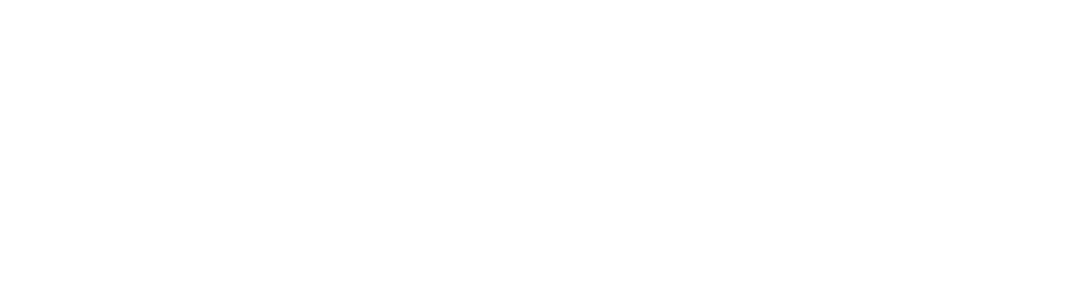
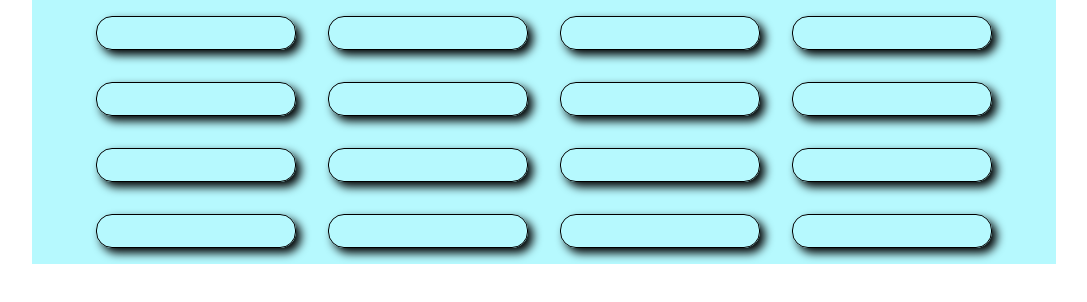
Before and after one commit to LeonardSuli/js-es6-icons, a plain HTML site: page index.html in a window 1280 px wide. Shown: the whole page, without its empty margins (96-1183 px from the left). Drawn offline with Linux system fonts and the light colour scheme.

Commit message:
add element & class box and add css style

```diff
--- a/assets/css/style.css
+++ b/assets/css/style.css
@@ -0,0 +1,25 @@
+*{
+    margin: 0;
+    padding: 0;
+    box-sizing: border-box;
+}
+
+.container{
+    width: 80%;
+    margin: auto;
+    display: flex;
+    justify-content: center;
+    flex-wrap: wrap;
+    background-color: rgb(182, 249, 254);
+}
+
+.box{
+    width: 200px;
+    margin: auto;
+    text-align: center;
+    border: 1px solid black;
+    border-radius: 1rem;
+    margin: 1rem;
+    box-shadow: 5px 5px 10px;
+    padding: 1rem;
+}
--- a/assets/js/script.js
+++ b/assets/js/script.js
@@ -0,0 +1,155 @@
+
+
+// Milestone 1
+// Partendo dalla struttura dati fornita, visualizzare in pagina un box per ogni icona, in cui è presente il nome dell'icona e l'icona stessa.
+
+// Milestone 2
+// Ciascuna icona ha una proprietà "color": utilizzare questa proprietà per visualizzare le icone del colore corrispondente.
+
+// Milestone 3
+// Aggiungere alla pagina una select in cui le options corrispondono ai vari tipi di icone (animal, vegetable, user). Quando l'utente seleziona un tipo dalla select, visualizzare solamente le icone corrispondenti.
+
+// BONUS
+// 1 - modificare la struttura dati fornita e valorizzare la proprietà "color" in modo dinamico: generare in modo casuale un codice colore, sapendo che la notazione esadecimale è formata dal simbolo "#" seguito da 6 caratteri alfanumerici compresi tra 0 e 9 e A e F.
+// 2 - popolare le options della select della milestone 3 dinamicamente.
+
+// Consigli del giorno
+// Come sempre, iniziamo prima di tutto dall'analisi e comprensione della consegna. Scomponiamo il problema in micro-passaggi logici che solamente in un secondo momento trasformeremo in codice.
+// Le icone presenti nella struttura dati fanno riferimento alla nota libreria Font Awesome, perciò come prima cosa assicuriamoci di aver inserito il link alla cdn nell'head della pagina. Dopodiché, basandoci sul codice di riferimento nel sito di Font Awesome, analizziamo come è formato il tag <i> di un'icona qualsiasi, in particolare focalizziamoci sulle classi.
+// Come possiamo usare i dati presenti nella nostra struttura dati per creare l'elemento html nel modo corretto e visualizzare l'icona in pagina?
+// Inizialmente può essere sufficiente stampare dei semplici div, senza alcuno stile, con all'interno l'icona e uno span con il nome.
+// Solamente quando la parte logica è completa, ci dedichiamo al css.
+// NB: L'esercizio My Team con array di oggetti e questo sulle icone sono due esercizi chiave per poter svolgere la milestone che incombe. Dedicateci del tempo e approfondite gli argometi trattati.
+
+
+const icons = [
+	{
+		name: 'cat',
+		prefix: 'fa-',
+		type: 'animal',
+		family: 'fas',
+		color: 'orange'
+	},
+	{
+		name: 'crow',
+		prefix: 'fa-',
+		type: 'animal',
+		family: 'fas',
+		color: 'orange'
+	},
+	{
+		name: 'dog',
+		prefix: 'fa-',
+		type: 'animal',
+		family: 'fas',
+		color: 'orange'
+	},
+	{
+		name: 'dove',
+		prefix: 'fa-',
+		type: 'animal',
+		family: 'fas',
+		color: 'orange'
+	},
+	{
+		name: 'dragon',
+		prefix: 'fa-',
+		type: 'animal',
+		family: 'fas',
+		color: 'orange'
+	},
+	{
+		name: 'horse',
+		prefix: 'fa-',
+		type: 'animal',
+		family: 'fas',
+		color: 'orange'
+	},
+	{
+		name: 'hippo',
+		prefix: 'fa-',
+		type: 'animal',
+		family: 'fas',
+		color: 'orange'
+	},
+	{
+		name: 'fish',
+		prefix: 'fa-',
+		type: 'animal',
+		family: 'fas',
+		color: 'orange'
+	},
+	{
+		name: 'carrot',
+		prefix: 'fa-',
+		type: 'vegetable',
+		family: 'fas',
+		color: 'green'
+	},
+	{
+		name: 'apple-alt',
+		prefix: 'fa-',
+		type: 'vegetable',
+		family: 'fas',
+		color: 'green'
+	},
+	{
+		name: 'lemon',
+		prefix: 'fa-',
+		type: 'vegetable',
+		family: 'fas',
+		color: 'green'
+	},
+	{
+		name: 'pepper-hot',
+		prefix: 'fa-',
+		type: 'vegetable',
+		family: 'fas',
+		color: 'green'
+	},
+	{
+		name: 'user-astronaut',
+		prefix: 'fa-',
+		type: 'user',
+		family: 'fas',
+		color: 'blue'
+	},
+	{
+		name: 'user-graduate',
+		prefix: 'fa-',
+		type: 'user',
+		family: 'fas',
+		color: 'blue'
+	},
+	{
+		name: 'user-ninja',
+		prefix: 'fa-',
+		type: 'user',
+		family: 'fas',
+		color: 'blue'
+	},
+	{
+		name: 'user-secret',
+		prefix: 'fa-',
+		type: 'user',
+		family: 'fas',
+		color: 'blue'
+	}
+];
+
+console.log(icons);
+
+const container = document.querySelector('.container');
+
+icons.forEach((icon) =>{
+
+
+    // Creato elementi
+    const div = document.createElement('div');
+
+    // Aggiunto una classe al div
+    div.classList.add('box');
+
+    container.append(div);
+
+})
--- a/index.html
+++ b/index.html
@@ -5,10 +5,13 @@
     <meta name="viewport" content="width=device-width, initial-scale=1.0">
     <title>js-es6-icons</title>
     <link rel="stylesheet" href="./assets/css/style.css">
+    <link rel="stylesheet" href="https://cdnjs.cloudflare.com/ajax/libs/font-awesome/6.4.2/css/all.min.css" integrity="sha512-z3gLpd7yknf1YoNbCzqRKc4qyor8gaKU1qmn+CShxbuBusANI9QpRohGBreCFkKxLhei6S9CQXFEbbKuqLg0DA==" crossorigin="anonymous" referrerpolicy="no-referrer" />
 </head>
 <body>
 
+    <div class="container">
 
+    </div>
 
 
 
```
